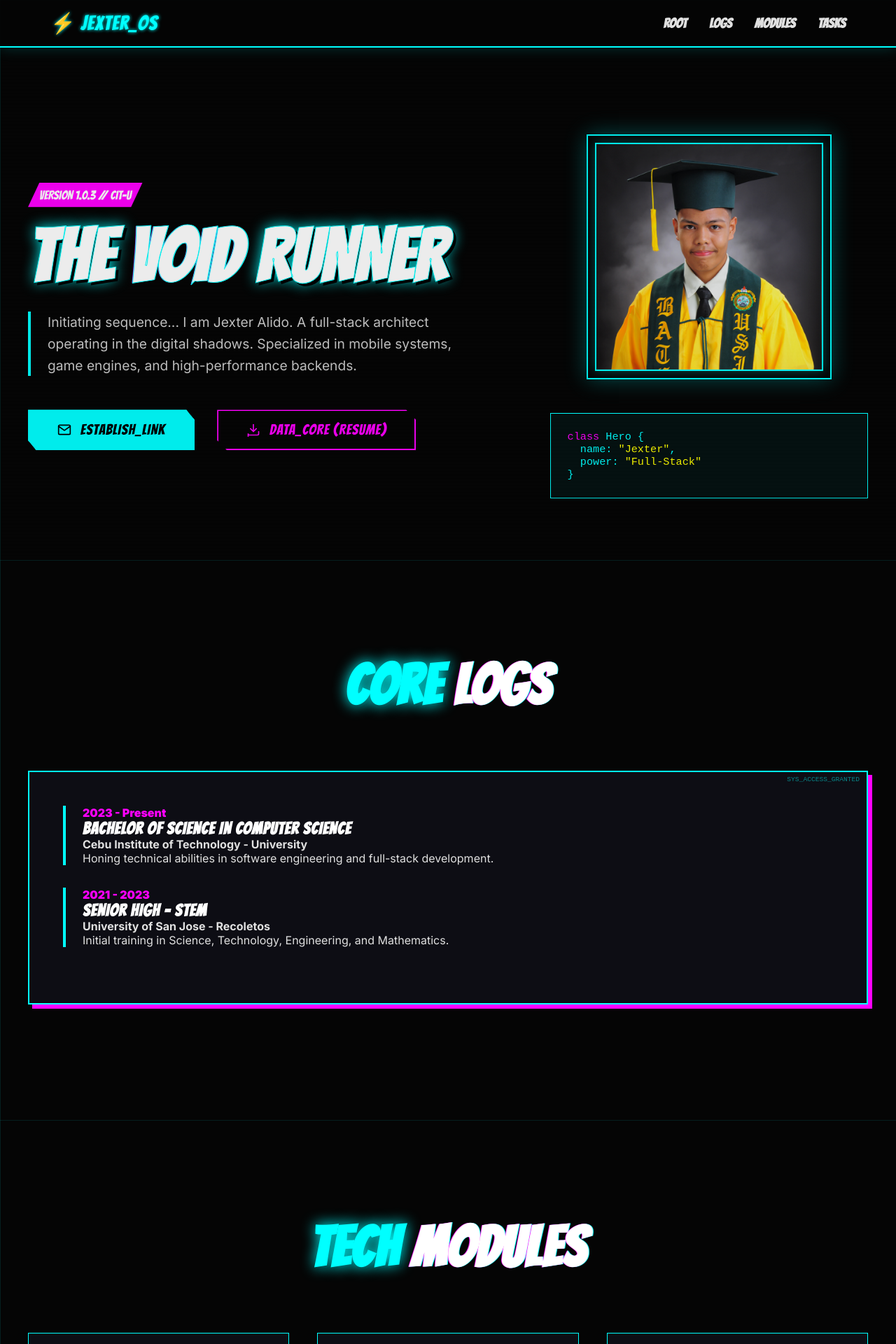
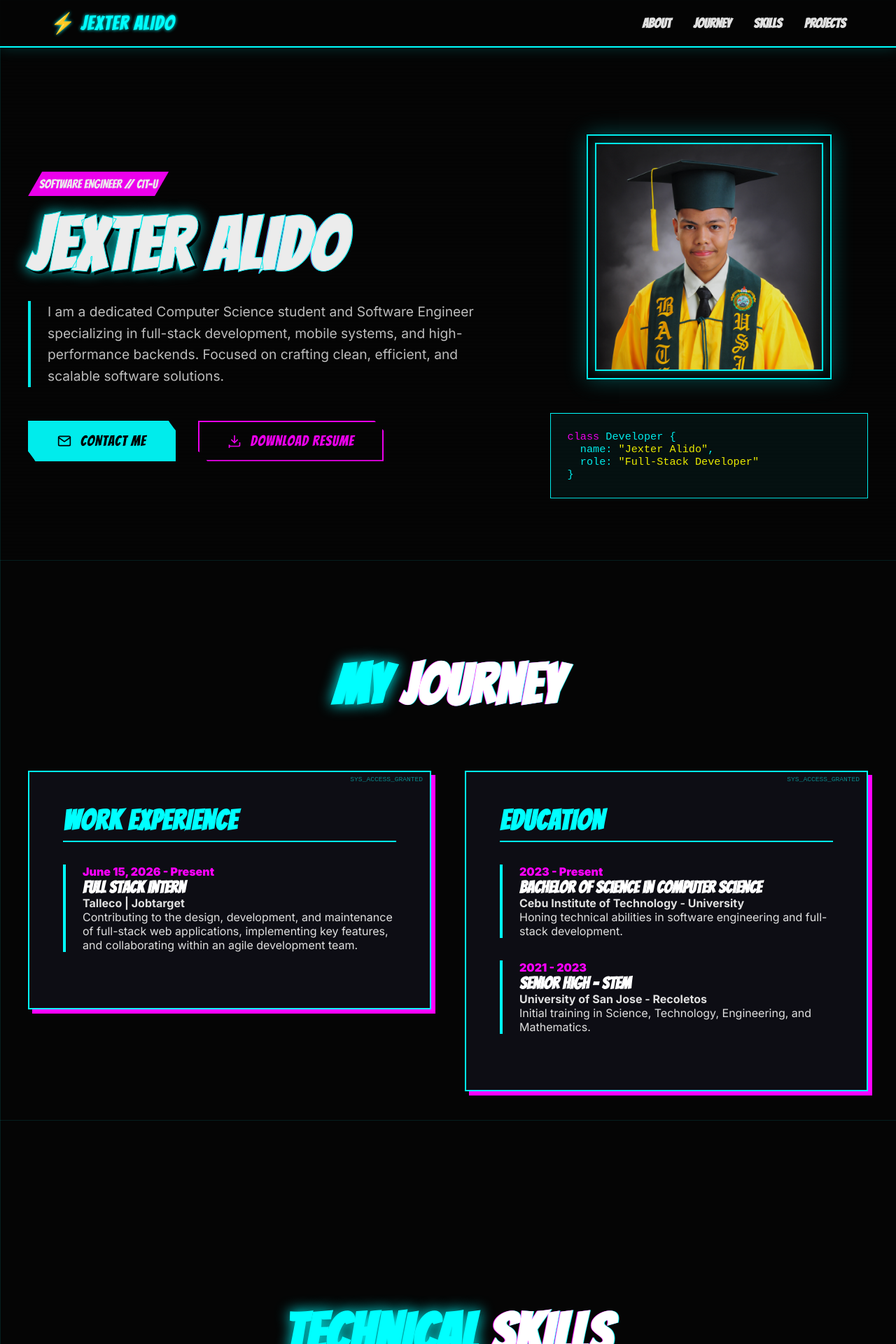
Before and after one commit to Jxrtd/portfolio, a React (Vite) app: page / in a window 1280 px wide. Shown: the top 1920 px of the page at 70% size. Built offline with nearby package versions, Linux system fonts and the light colour scheme.

Commit message:
ADD: Intern experience and change discription

```diff
--- a/index.html
+++ b/index.html
@@ -7,7 +7,8 @@
     <link rel="preconnect" href="https://fonts.googleapis.com">
     <link rel="preconnect" href="https://fonts.gstatic.com" crossorigin>
     <link href="https://fonts.googleapis.com/css2?family=Bangers&family=Inter:wght@400;700;900&family=Permanent+Marker&display=swap" rel="stylesheet">
-    <title>Jexter Alido | Code Crusader</title>
+    <title>Jexter Alido | Software Engineer</title>
+    <meta name="description" content="Portfolio of Jexter Alido, a Software Engineering student and Full-Stack Developer specializing in web applications, mobile systems, and high-performance backends." />
   </head>
   <body>
     <div id="root"></div>
--- a/package.json
+++ b/package.json
@@ -1,5 +1,6 @@
 {
-  "name": "my-portfolio",
+  "name": "jexter-alido-portfolio",
+  "description": "Professional developer portfolio of Jexter Alido, built with React and Vite.",
   "private": true,
   "version": "0.0.0",
   "type": "module",
--- a/src/App.jsx
+++ b/src/App.jsx
@@ -85,7 +85,7 @@ function usePowEffect() {
   const [pows, setPows] = useState([]);
 
   const addPow = (e) => {
-    const texts = ["ERROR!", "SYNC!", "BEEP!", "OVERLOAD!", "GLITCH!", "ACCESS!"];
+    const texts = ["BUILD", "COMPILE", "RUN", "DEPLOY", "SUCCESS", "OPTIMIZE"];
     const text = texts[Math.floor(Math.random() * texts.length)];
     const newPow = {
       id: Date.now(),
@@ -114,16 +114,16 @@ function Navigation() {
     <nav className="nav-blur">
       <div className="nav-content">
         <div className="nav-logo">
-          <span className="logo-text">⚡ JEXTER_OS</span>
+          <span className="logo-text">⚡ Jexter Alido</span>
         </div>
         <button className="mobile-menu-toggle" onClick={() => setIsOpen(!isOpen)}>
           {isOpen ? "✕" : "☰"}
         </button>
         <div className={`nav-links ${isOpen ? "open" : ""}`}>
-          <a href="#about" onClick={() => setIsOpen(false)}>ROOT</a>
-          <a href="#cv-summary" onClick={() => setIsOpen(false)}>LOGS</a>
-          <a href="#skills" onClick={() => setIsOpen(false)}>MODULES</a>
-          <a href="#projects" onClick={() => setIsOpen(false)}>TASKS</a>
+          <a href="#about" onClick={() => setIsOpen(false)}>ABOUT</a>
+          <a href="#cv-summary" onClick={() => setIsOpen(false)}>JOURNEY</a>
+          <a href="#skills" onClick={() => setIsOpen(false)}>SKILLS</a>
+          <a href="#projects" onClick={() => setIsOpen(false)}>PROJECTS</a>
         </div>
       </div>
     </nav>
@@ -136,28 +136,28 @@ function Hero() {
       <div className="container">
         <div className="hero-container">
           <div className="hero-content">
-            <div className="hero-badge">VERSION 1.0.3 // CIT-U</div>
+            <div className="hero-badge">SOFTWARE ENGINEER // CIT-U</div>
             <h1 className="hero-title">
-              THE <span className="gradient-text">VOID</span> RUNNER
+              JEXTER <span className="gradient-text">ALIDO</span>
             </h1>
             <p className="hero-description">
-              Initiating sequence... I am Jexter Alido. A full-stack architect
-              operating in the digital shadows. Specialized in mobile systems,
-              game engines, and high-performance backends.
+              I am a dedicated Computer Science student and Software Engineer specializing
+              in full-stack development, mobile systems, and high-performance backends.
+              Focused on crafting clean, efficient, and scalable software solutions.
             </p>
             <div className="hero-actions">
               <a
                 href="mailto:aldiojexter790@gmail.com"
                 className="btn btn-primary"
               >
-                <MailIcon /> ESTABLISH_LINK
+                <MailIcon /> CONTACT ME
               </a>
               <a
                 href={myResume}
                 download="Alido_Resume.pdf"
                 className="btn btn-outline"
               >
-                <DownloadIcon /> DATA_CORE (RESUME)
+                <DownloadIcon /> DOWNLOAD RESUME
               </a>
             </div>
           </div>
@@ -173,11 +173,11 @@ function Hero() {
               <div className="code-display">
                 <pre>
                   <code>
-                    <span style={{ color: "#ff00ff" }}>class</span> Hero {"{"}
+                    <span style={{ color: "#ff00ff" }}>class</span> Developer {"{"}
                     {"\n  "}name:{" "}
-                    <span style={{ color: "#ffff00" }}>"Jexter"</span>,{"\n  "}
-                    power:{" "}
-                    <span style={{ color: "#ffff00" }}>"Full-Stack"</span>
+                    <span style={{ color: "#ffff00" }}>"Jexter Alido"</span>,{"\n  "}
+                    role:{" "}
+                    <span style={{ color: "#ffff00" }}>"Full-Stack Developer"</span>
                     {"\n"}
                     {"}"}
                   </code>
@@ -192,6 +192,15 @@ function Hero() {
 }
 
 function CVExperience() {
+  const experience = [
+    {
+      year: "June 15, 2026 - Present",
+      title: "Full Stack Intern",
+      org: "Talleco | Jobtarget",
+      desc: "Contributing to the design, development, and maintenance of full-stack web applications, implementing key features, and collaborating within an agile development team.",
+    },
+  ];
+
   const education = [
     {
       year: "2023 - Present",
@@ -211,11 +220,14 @@ function CVExperience() {
     <section className="section" id="cv-summary">
       <div className="container">
         <h2 className="section-title">
-          CORE <span className="gradient-text">LOGS</span>
+          MY <span className="gradient-text">JOURNEY</span>
         </h2>
+        <div className="journey-grid">
+          {/* Experience Column */}
           <div className="comic-panel">
+            <h3 className="journey-column-title">Work Experience</h3>
             <div className="timeline">
-            {education.map((edu, index) => (
+              {experience.map((item, index) => (
                 <div
                   key={index}
                   className="cv-item"
@@ -226,15 +238,43 @@ function CVExperience() {
                   }}
                 >
                   <p style={{ fontWeight: 900, color: "var(--primary-pink)" }}>
-                  {edu.year}
+                    {item.year}
                   </p>
-                <h3 style={{ fontFamily: "Bangers", fontSize: "1.5rem", color: "white" }}>
-                  {edu.title}
-                </h3>
-                <p style={{ fontWeight: 700 }}>{edu.org}</p>
-                <p>{edu.desc}</p>
+                  <h4 style={{ fontFamily: "Bangers", fontSize: "1.5rem", color: "white" }}>
+                    {item.title}
+                  </h4>
+                  <p style={{ fontWeight: 700 }}>{item.org}</p>
+                  <p>{item.desc}</p>
                 </div>
               ))}
+            </div>
+          </div>
+
+          {/* Education Column */}
+          <div className="comic-panel">
+            <h3 className="journey-column-title">Education</h3>
+            <div className="timeline">
+              {education.map((item, index) => (
+                <div
+                  key={index}
+                  className="cv-item"
+                  style={{
+                    borderLeft: "4px solid var(--primary-cyan)",
+                    paddingLeft: "1.5rem",
+                    marginBottom: "2rem",
+                  }}
+                >
+                  <p style={{ fontWeight: 900, color: "var(--primary-pink)" }}>
+                    {item.year}
+                  </p>
+                  <h4 style={{ fontFamily: "Bangers", fontSize: "1.5rem", color: "white" }}>
+                    {item.title}
+                  </h4>
+                  <p style={{ fontWeight: 700 }}>{item.org}</p>
+                  <p>{item.desc}</p>
+                </div>
+              ))}
+            </div>
           </div>
         </div>
       </div>
@@ -245,7 +285,7 @@ function CVExperience() {
 function Skills() {
   const skills = [
     {
-      category: "RUNTIME_LANGS",
+      category: "LANGUAGES",
       items: [
         { name: "Java", icon: "java/java-original.svg" },
         { name: "Python", icon: "python/python-original.svg" },
@@ -255,7 +295,7 @@ function Skills() {
       ],
     },
     {
-      category: "INTERFACE_MODULES",
+      category: "FRONTEND",
       items: [
         { name: "React", icon: "react/react-original.svg" },
         { name: "NextJS", icon: "nextjs/nextjs-original.svg" },
@@ -263,7 +303,7 @@ function Skills() {
       ],
     },
     {
-      category: "DATA_STRUCTURES",
+      category: "BACKEND & DATABASES",
       items: [
         { name: "Spring", icon: "spring/spring-original.svg" },
         { name: "Django", icon: "django/django-plain.svg" },
@@ -271,7 +311,7 @@ function Skills() {
       ],
     },
     {
-      category: "KERNEL_TOOLS",
+      category: "TOOLS & ENGINES",
       items: [
         { name: "Godot", icon: "godot/godot-original.svg" },
         { name: "Git", icon: "git/git-original.svg" },
@@ -286,7 +326,7 @@ function Skills() {
     <section className="section" id="skills">
       <div className="container">
         <h2 className="section-title">
-          TECH <span className="gradient-text">MODULES</span>
+          TECHNICAL <span className="gradient-text">SKILLS</span>
         </h2>
         <div className="skills-bento-grid">
           {skills.map((s, i) => (
@@ -351,7 +391,7 @@ function Projects() {
     <section className="section" id="projects">
       <div className="container">
         <h2 className="section-title">
-          ACTIVE <span className="gradient-text">TASKS</span>
+          FEATURED <span className="gradient-text">PROJECTS</span>
         </h2>
         <div className="project-grid">
           {projects.map((p, i) => (
@@ -395,7 +435,7 @@ function Projects() {
                 className="btn btn-outline"
                 style={{ fontSize: "1rem", padding: "0.5rem 1rem" }}
               >
-                VIEW INTEL →
+                VIEW PROJECT →
               </a>
             </div>
           ))}
@@ -427,7 +467,7 @@ function App() {
         <Projects />
       </main>
       <footer className="footer">
-        <p>© {new Date().getFullYear()} JEXTER ALIDO | PROTECTING THE STACK</p>
+        <p>© {new Date().getFullYear()} Jexter Alido. All rights reserved.</p>
       </footer>
     </div>
   );
--- a/src/index.css
+++ b/src/index.css
@@ -428,6 +428,24 @@ img {
   100% { transform: scale(1.5) rotate(10deg); opacity: 0; }
 }
 
+/* --- Journey Grid --- */
+.journey-grid {
+  display: grid;
+  grid-template-columns: repeat(auto-fit, minmax(320px, 1fr));
+  gap: 3rem;
+  align-items: start;
+}
+
+.journey-column-title {
+  font-family: 'Bangers', cursive;
+  font-size: 2.5rem;
+  color: var(--primary-cyan);
+  margin-bottom: 2rem;
+  border-bottom: 2px solid var(--primary-cyan);
+  padding-bottom: 0.5rem;
+  text-transform: uppercase;
+}
+
 /* --- RESPONSIVE --- */
 @media (max-width: 1024px) {
   .hero-container { grid-template-columns: 1fr; text-align: center; }
@@ -441,5 +459,5 @@ img {
   .section-title { font-size: 3.5rem; }
   .hero-title { font-size: 4rem; }
   .btn { width: 100%; justify-content: center; }
-  .skills-bento-grid, .project-grid { grid-template-columns: 1fr; }
+  .skills-bento-grid, .project-grid, .journey-grid { grid-template-columns: 1fr; }
 }
```
Lines whose indentation alone changed are shown as unchanged.
